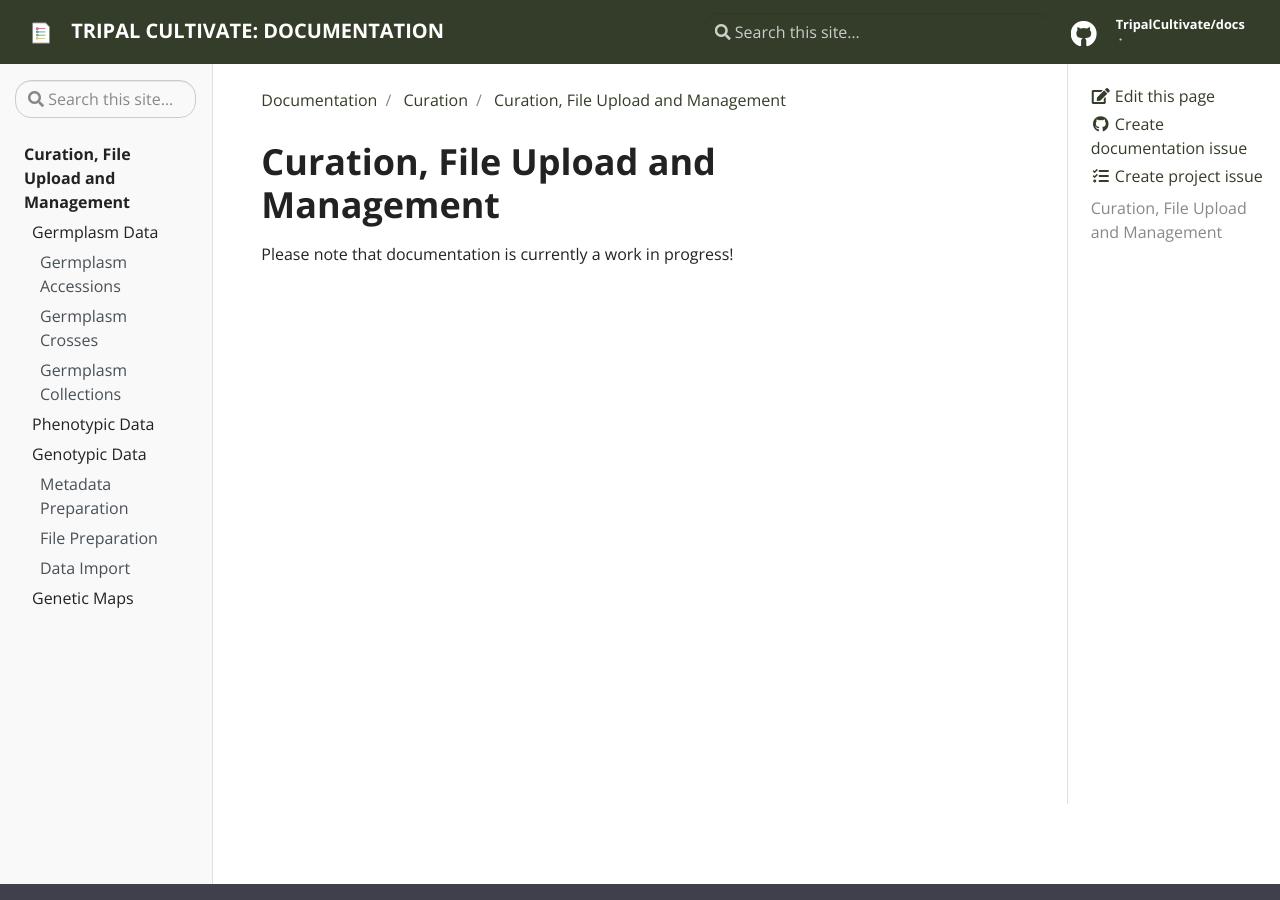
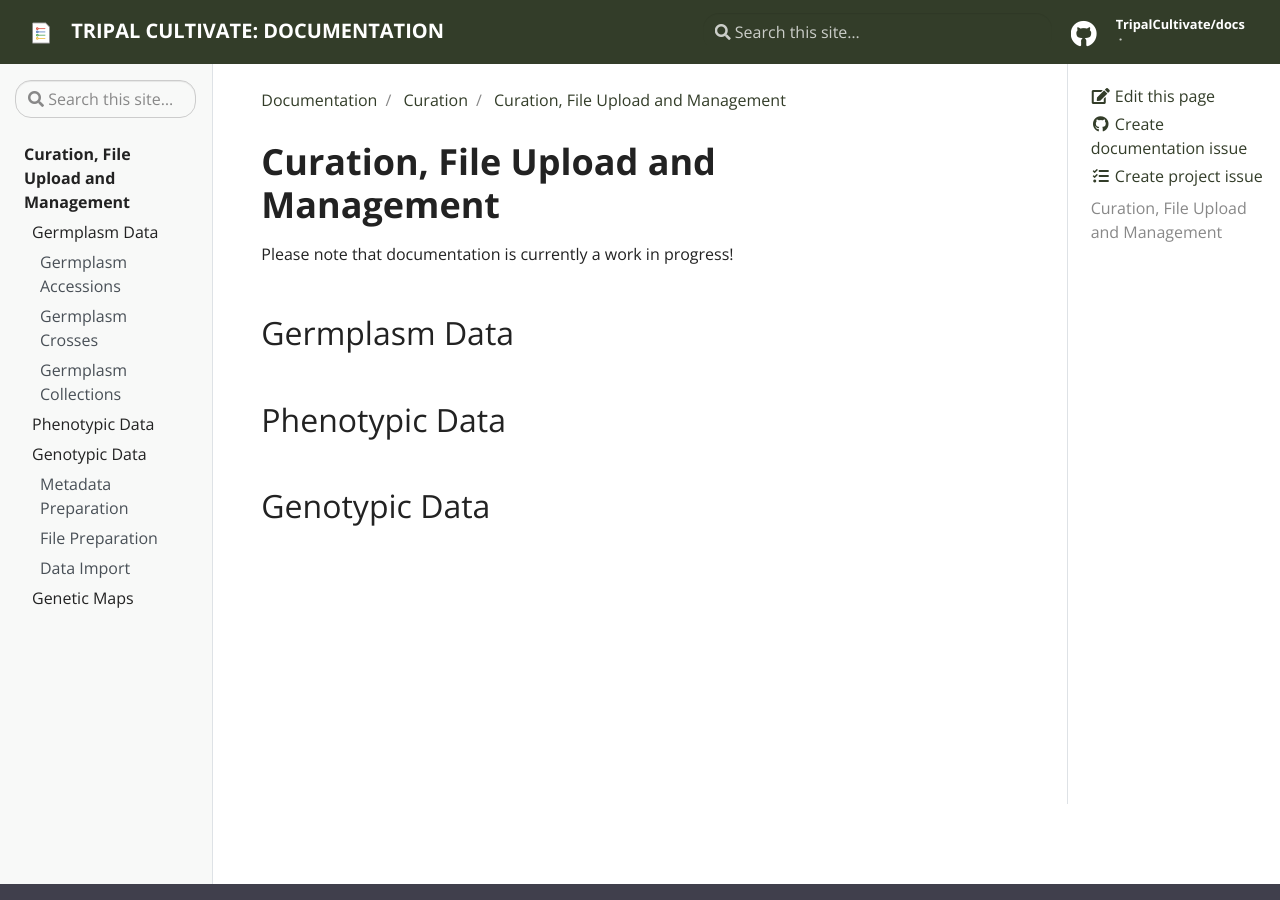
Before and after one commit to TripalCultivate/docs, a Jekyll site: the page built from _docs/curation/curation.md, in a window 1280 px wide and 900 px high. Built offline with Jekyll 4.4.1, drawn with Linux system fonts in a browser that asks for light colours.

Commit message:
Update curation.md

```diff
--- a/_docs/curation/curation.md
+++ b/_docs/curation/curation.md
@@ -4,3 +4,11 @@ description: This documentation is meant to guide tasks related to curation, dat
 ---
 # Curation, File Upload and Management
 Please note that documentation is currently a work in progress!
+
+## Germplasm Data
+
+
+## Phenotypic Data
+
+
+## Genotypic Data
```
